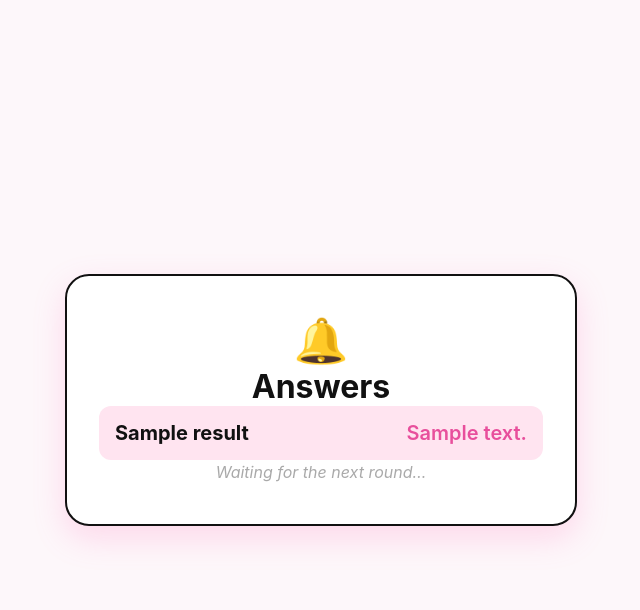
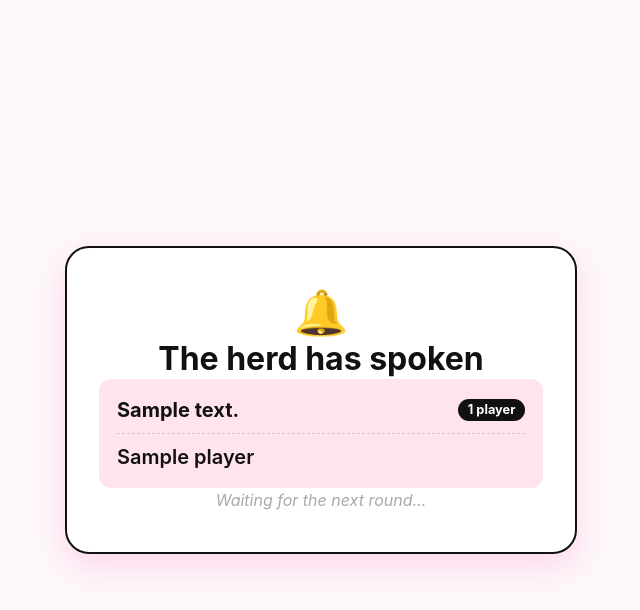
Before and after one commit to LTDakin/herd-mentality-game, a FastAPI app: template herd_mentality/templates/scoreboard.html in a window 1280 px wide. Shown: the top 610 px of the page, without its empty margins (319-959 px from the left). Run offline with FastAPI, Linux system fonts and the light colour scheme; the template is opened without the code that fills it: most values are stand-ins (such as "Sample title", 1, 10 or a date in 2020).

Commit message:
scoreboard enhancements

```diff
--- a/herd_mentality/main.py
+++ b/herd_mentality/main.py
@@ -14,6 +14,7 @@ from herd_mentality.auth import (
     login_response,
     register_player,
 )
+from herd_mentality.scoring import group_answers
 from herd_mentality.state import Game_State
 
 app = FastAPI()
@@ -127,17 +128,22 @@ async def next_round(player_name: str = Depends(current_player)):
 async def scoreboard(request: Request, player_name: str = Depends(current_player)):
     if not Game_State["revealed"]:
         return RedirectResponse("/game/answered", status_code=303)
-    # Show every player the same way: name next to the answer they gave.
-    results = [
-        {"player_name": name, "answer": Game_State["answers"].get(name)}
+    # Answered players first, in submission order, so the first spelling wins.
+    items = list(Game_State["answers"].items())
+    # Then anyone who never submitted, so they appear under "did not answer".
+    items += [
+        (name, "")
         for name in sorted(Game_State["player_names"])
+        if name not in Game_State["answers"]
     ]
+    grouped = group_answers(items)
     return templates.TemplateResponse(
         request,
         "scoreboard.html",
         {
             "player_name": player_name,
-            "results": results,
+            "groups": grouped["groups"],
+            "no_answer": grouped["no_answer"],
             "is_wrangler": is_wrangler(player_name),
             "round": Game_State["round"],
         },
--- a/herd_mentality/static/style.css
+++ b/herd_mentality/static/style.css
@@ -220,38 +220,105 @@ button:focus-visible {
 
 /* ---------- Scoreboard ---------- */
 
-.results {
+.groups {
     margin: 0;
     padding: 0;
     list-style: none;
     display: flex;
     flex-direction: column;
-    gap: 0.5rem;
+    gap: 0.75rem;
     text-align: left;
 }
 
-.results li {
-    display: flex;
-    align-items: baseline;
-    gap: 0.6rem;
-    padding: 0.75rem 1rem;
+.group {
+    padding: 0.9rem 1rem;
     background: var(--pink-soft);
+    border: 2px solid transparent;
     border-radius: var(--radius-input);
 }
 
-.results .name {
-    font-weight: 700;
+/* The biggest herd gets the medal and a bolder frame. */
+.group.is-winner {
+    border-color: var(--pink);
+    background: var(--paper);
 }
 
-.results .answer-text {
-    color: var(--pink-dark);
-    font-weight: 600;
-    margin-left: auto;
-    text-align: right;
+.group-header {
+    display: flex;
+    align-items: center;
+    gap: 0.5rem;
+    margin-bottom: 0.5rem;
+    padding-bottom: 0.5rem;
+    border-bottom: 1px dashed rgba(17, 17, 17, 0.15);
 }
 
-.results .answer-text.is-empty {
+.group-answer {
+    font-size: 1.25rem;
+    font-weight: 700;
+    color: var(--ink);
+    overflow-wrap: anywhere;
+}
+
+.medal {
+    font-size: 1.35rem;
+    line-height: 1;
+}
+
+.group-count {
+    margin-left: auto;
+    padding: 0.1rem 0.6rem;
+    color: var(--paper);
+    background: var(--ink);
+    border-radius: var(--radius-pill);
+    font-size: 0.8rem;
+    font-weight: 700;
+    white-space: nowrap;
+}
+
+.group-names {
+    display: flex;
+    flex-wrap: wrap;
+    gap: 0.4rem 0.6rem;
+}
+
+.group-name {
+    display: inline-flex;
+    align-items: center;
+    gap: 0.35rem;
+    font-weight: 600;
+}
+
+.group-name.is-you {
+    color: var(--pink-dark);
+}
+
+.group-name.is-muted {
     color: var(--muted);
     font-weight: 400;
-    font-style: italic;
 }
+
+.badge-unique {
+    padding: 0.05rem 0.5rem;
+    color: var(--ink);
+    background: var(--pink);
+    border-radius: var(--radius-pill);
+    font-size: 0.7rem;
+    font-weight: 700;
+    text-transform: uppercase;
+    letter-spacing: 0.04em;
+}
+
+.no-answer {
+    padding-top: 1rem;
+    border-top: 2px dashed rgba(17, 17, 17, 0.15);
+    text-align: left;
+}
+
+.no-answer-heading {
+    margin: 0 0 0.5rem;
+    color: var(--muted);
+    font-size: 0.9rem;
+    font-weight: 700;
+    text-transform: uppercase;
+    letter-spacing: 0.06em;
+}
--- a/herd_mentality/templates/game.html
+++ b/herd_mentality/templates/game.html
@@ -10,6 +10,7 @@
     <body>
         <main class="card">
             <h1><span class="emoji" aria-hidden="true">🌾</span>Your answer</h1>
+            <p class="player">Playing as {{ player_name }}</p>
             <form action="/game/answer" method="post">
                 <div>
                     <label class="label-text" for="answer">
--- a/herd_mentality/templates/scoreboard.html
+++ b/herd_mentality/templates/scoreboard.html
@@ -9,19 +9,42 @@
     </head>
     <body>
         <main class="card">
-            <h1><span class="emoji" aria-hidden="true">🔔</span>Answers</h1>
-            <ul class="results">
-                {% for result in results %}
-                <li>
-                    <span class="name">{{ result.player_name }}</span>
-                    {% if result.answer is none %}
-                    <span class="answer-text is-empty">did not answer</span>
-                    {% else %}
-                    <span class="answer-text">{{ result.answer }}</span>
-                    {% endif %}
+            <h1><span class="emoji" aria-hidden="true">🔔</span>The herd has spoken</h1>
+            <ul class="groups">
+                {% for group in groups %}
+                <li class="group{% if group.is_winner %} is-winner{% endif %}">
+                    <div class="group-header">
+                        <span class="group-answer">{{ group.answer }}</span>
+                        {% if group.is_winner %}
+                        <span class="medal" title="Biggest herd" aria-label="Biggest herd">🏅</span>
+                        {% endif %}
+                        <span class="group-count">
+                            {{ group.players | length }} player{% if group.players | length != 1 %}s{% endif %}
+                        </span>
+                    </div>
+                    <div class="group-names">
+                        {% for name in group.players %}
+                        <span class="group-name{% if name == player_name %} is-you{% endif %}">
+                            {{ name }}
+                            {% if group.is_unique %}
+                            <span class="badge-unique">Unique!</span>
+                            {% endif %}
+                        </span>
+                        {% endfor %}
+                    </div>
                 </li>
                 {% endfor %}
             </ul>
+            {% if no_answer %}
+            <div class="no-answer">
+                <h2 class="no-answer-heading">Did not answer</h2>
+                <div class="group-names">
+                    {% for name in no_answer %}
+                    <span class="group-name is-muted">{{ name }}</span>
+                    {% endfor %}
+                </div>
+            </div>
+            {% endif %}
             {% if is_wrangler %}
             <form action="/game/next-round" method="post">
                 <button type="submit">Next round</button>
```
Also changed, not shown: herd_mentality/scoring.py (added, +52 -0 lines), tests/test_reveal.py (+61 -1 lines), tests/test_scoring.py (added, +131 -0 lines).
